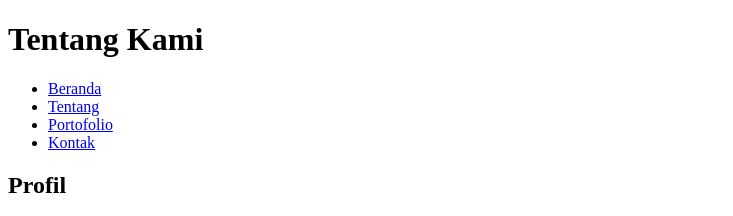
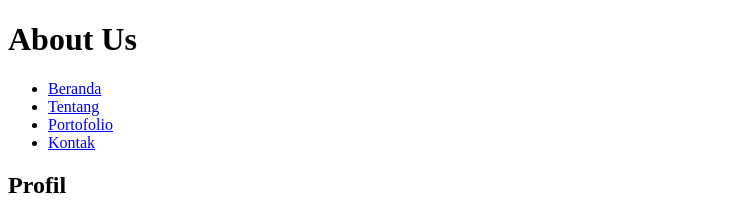
Before and after one commit to mutiara-sd/Modul-2-Kelompok, a plain HTML site: page about.html in a window 1280 px wide. Shown: the top 216 px of the page, without its empty margins (0-733 px from the left). Drawn offline with Linux system fonts and the light colour scheme.

Commit message:
perubahan about 2

```diff
--- a/about.html
+++ b/about.html
@@ -7,7 +7,7 @@
 </head>
 <body>
     <header>
-        <h1>Tentang Kami</h1>
+        <h1>About Us</h1>
         <nav>
             <ul>
                 <li><a href="index.html">Beranda</a></li>
```
